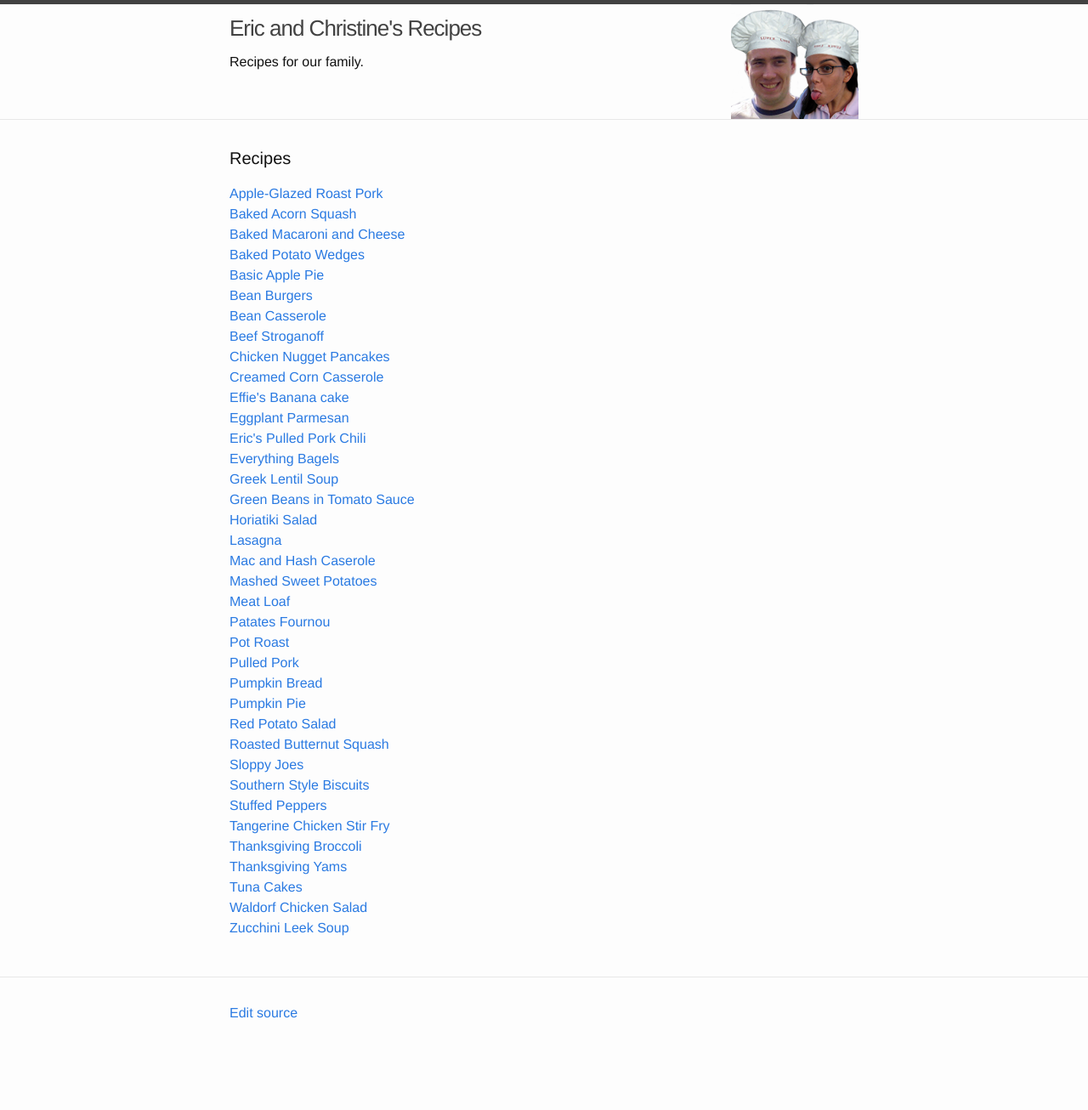
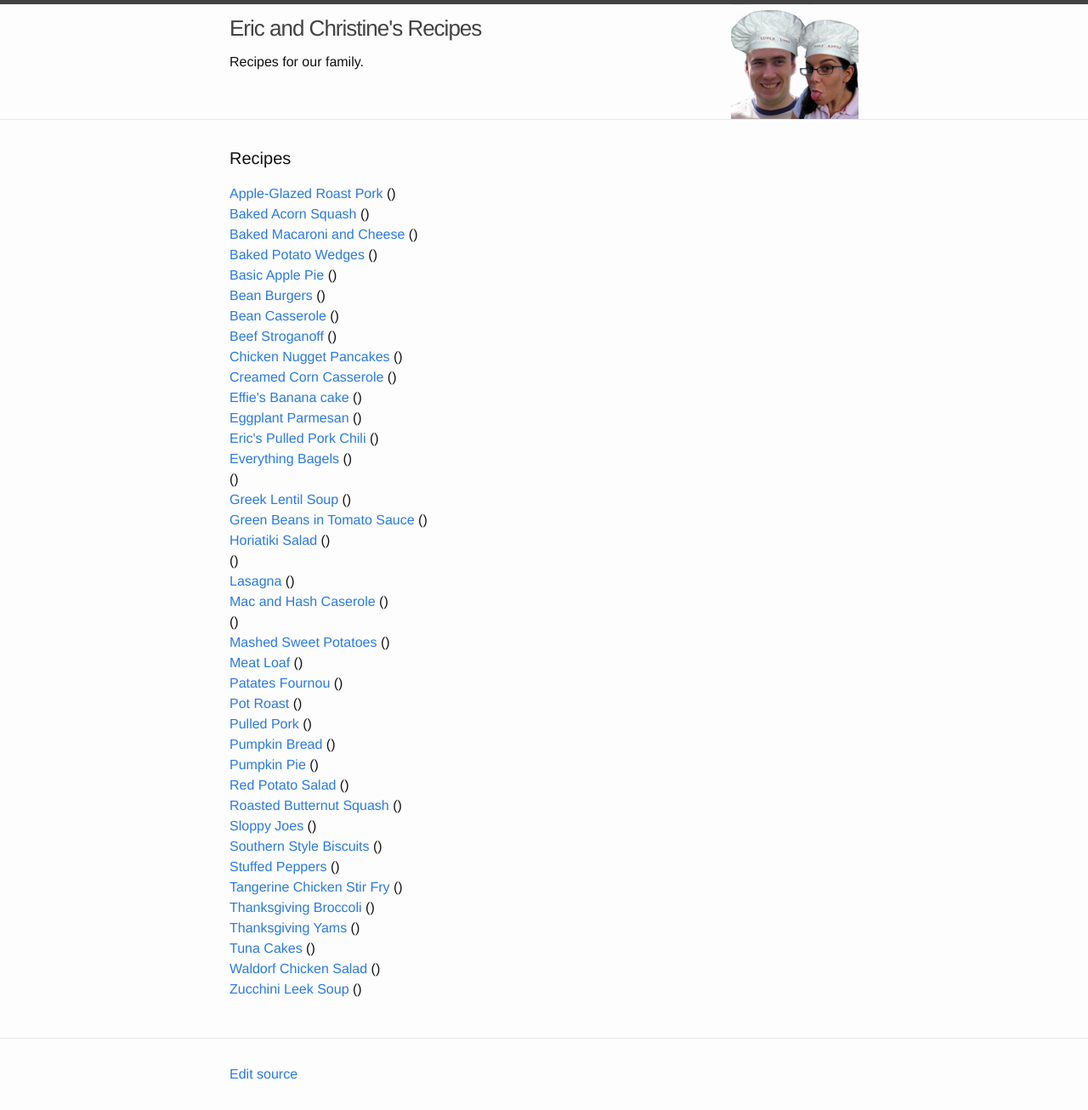
Before and after one commit to ekoleda/recipes, a Jekyll site: the page built from index.html, in a window 1280 px wide. Shown: the whole page at 85% size. Built offline with Jekyll 4.4.1, drawn with Linux system fonts in a browser that asks for light colours; before the commit the page ends 1234 px from its top, so only the background shows below that.

Commit message:
Update index.html

```diff
--- a/index.html
+++ b/index.html
@@ -14,12 +14,10 @@
   {% assign allcategories = allcategories | split:'|' | sort %}
 
   {% for category in allcategories %}
-    {% assign name = category | first %}
-
-    <h2>{{ name }}</h2>
+    <h2>{{ category }}</h2>
     <ul>
     {% for page in site.pages %}
-      {% if page.categories contains name %}
+      {% if page.categories contains category %}
       <li>
         <a href="{{ page.url | prepend: site.baseurl }}">{{ page.title }}</a>
       </li>
@@ -31,7 +29,7 @@
   <ul class="post-list">
     {% for page in site.pages %}
       <li>
-        <a href="{{ page.url | prepend: site.baseurl }}">{{ page.title }}</a>
+        <a href="{{ page.url | prepend: site.baseurl }}">{{ page.title }}</a> ({{page.categories}})
       </li>
     {% endfor %}
   </ul>
```
